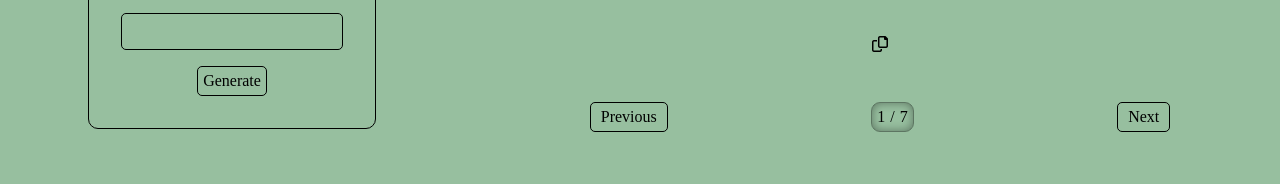
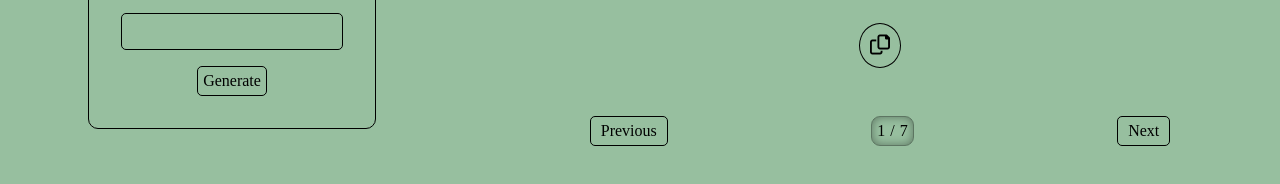
Before and after one commit to techboydk/gmail-generator, a plain HTML site: page index.html in a window 1280 px wide. Both pictures are taken after typing "name@example.com" into the empty fields and a click on the button "Generate". Shown: the part 406-590 px from the top of the page. Drawn offline with Linux system fonts and the light colour scheme.

Commit message:
update style.css

```diff
--- a/style.css
+++ b/style.css
@@ -103,6 +103,17 @@ body {
     border-radius: 9px;
     box-shadow: inset 0 0 10px #00000063;
 }
+.copy-btn{
+  font-size: 20px;
+  border: 1px solid #000;
+  border-radius: 50%;
+  padding: 10px;
+  z-index: 10;
+  background: transparent;
+}
+.copied{
+  background: green;
+}
 
 @media screen and (max-width:768px){
   .container{
```
